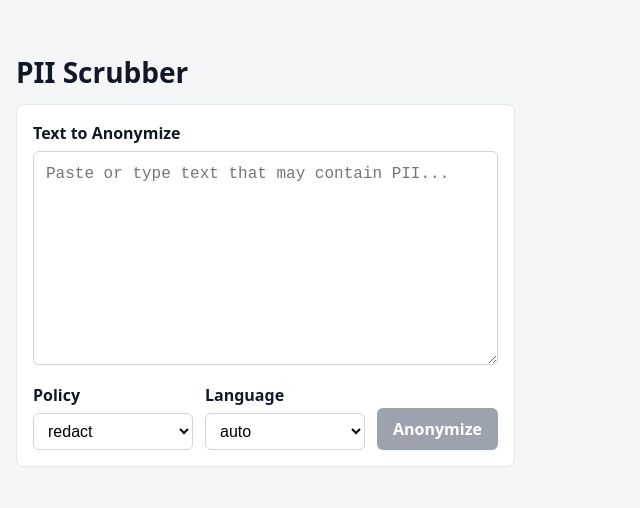
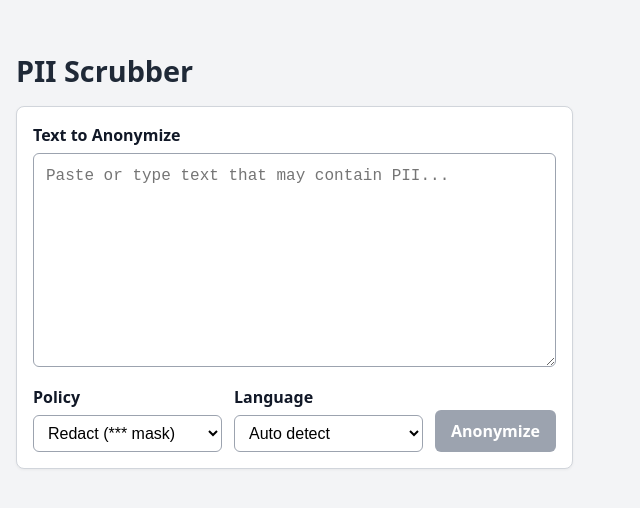
Before and after one commit to myahia93/Azure_PII_Scrubber_App, a React (Vite) app in the folder app/: page / in a window 1280 px wide. Shown: the part 138-646 px from the top of the page, without its empty margins (0-640 px from the left). Built offline with nearby package versions, Linux system fonts and the light colour scheme.

Commit message:
style: update UI components for PII Scrubber app, enhance form styles and improve text rendering

```diff
--- a/app/src/App.css
+++ b/app/src/App.css
@@ -10,7 +10,8 @@ body {
 }
 
 body {
-  background: #f5f6f8;
+  background: #f3f4f6;
+  /* Slightly grey background */
   color: #111827;
   font-family: system-ui, -apple-system, Segoe UI, Roboto, Helvetica, Arial, sans-serif;
 }
@@ -23,17 +24,20 @@ body {
 }
 
 h1 {
-  margin: 0 0 16px;
-  font-size: 1.75rem;
+  margin: 0 0 20px;
+  font-size: 1.8rem;
+  font-weight: 700;
+  color: #1f2937;
 }
 
 /* Form */
 .form {
-  background: #fff;
-  border: 1px solid #e5e7eb;
+  background: #ffffff;
+  border: 1px solid #d1d5db;
   border-radius: 8px;
   padding: 16px;
-  margin-bottom: 20px;
+  margin-bottom: 24px;
+  box-shadow: 0 1px 3px rgba(0, 0, 0, 0.05);
 }
 
 .label {
@@ -45,9 +49,9 @@ h1 {
 .textarea {
   width: 100%;
   padding: 10px 12px;
-  border: 1px solid #d1d5db;
+  border: 1px solid #9ca3af;
   border-radius: 6px;
-  background: #fff;
+  background: #ffffff;
   font-size: 1rem;
   line-height: 1.5;
   resize: vertical;
@@ -71,7 +75,7 @@ h1 {
 .select {
   width: 100%;
   padding: 8px 10px;
-  border: 1px solid #d1d5db;
+  border: 1px solid #9ca3af;
   border-radius: 6px;
   background: #fff;
   font-size: 1rem;
@@ -118,23 +122,31 @@ h1 {
 
 .content {
   padding: 12px;
-  border: 1px solid #e5e7eb;
+  border: 1px solid #d1d5db;
   border-radius: 6px;
-  background: #f8fafc;
+  background: #f9fafb;
   min-height: 160px;
   white-space: pre-wrap;
   word-break: break-word;
 }
 
+.original {
+  background: #fff;
+  /* Keep original text clean */
+}
+
 .anonymized {
-  background: #f0fdf4;
+  background: #ecfdf5;
+  /* Light green background for anonymized text */
 }
 
 /* Highlight */
 mark {
-  background: #fef08a;
+  background: #fde047;
+  /* Stronger yellow for PII highlight */
   padding: 0 2px;
   border-radius: 2px;
+  font-weight: 600;
 }
 
 /* Download button */
--- a/app/src/App.jsx
+++ b/app/src/App.jsx
@@ -7,7 +7,7 @@ function App() {
   const [language, setLanguage] = useState('auto');
   const [loading, setLoading] = useState(false);
   const [error, setError] = useState('');
-  const [result, setResult] = useState(null); // expected: { anonymized: string, spans?: [{start:number,end:number}] }
+  const [result, setResult] = useState(null);
 
   const handleSubmit = async (e) => {
     e.preventDefault();
@@ -46,30 +46,24 @@ function App() {
     URL.revokeObjectURL(url);
   };
 
-  const renderHighlighted = (anonymized, spans) => {
-    if (!anonymized) return null;
-    if (!spans || spans.length === 0) return anonymized;
+  const renderHighlighted = (text, spans) => {
+    if (!text) return null;
+    if (!spans || spans.length === 0) return text;
 
-    const sorted = [...spans].sort((a, b) => a.start - b.start);
     const parts = [];
     let cursor = 0;
 
-    sorted.forEach((s, i) => {
+    spans.forEach((s, i) => {
       if (s.start > cursor) {
-        parts.push(anonymized.slice(cursor, s.start));
+        parts.push(text.slice(cursor, s.start));
       }
-      parts.push(
-        <mark key={i}>
-          {anonymized.slice(s.start, Math.min(s.end, anonymized.length))}
-        </mark>
-      );
-      cursor = Math.min(s.end, anonymized.length);
+      parts.push(<mark key={i}>{text.slice(s.start, s.end)}</mark>);
+      cursor = s.end;
     });
 
-    if (cursor < anonymized.length) {
-      parts.push(anonymized.slice(cursor));
+    if (cursor < text.length) {
+      parts.push(text.slice(cursor));
     }
-
     return parts;
   };
 
@@ -98,9 +92,9 @@ function App() {
               value={policy}
               onChange={(e) => setPolicy(e.target.value)}
             >
-              <option value="redact">redact</option>
-              <option value="pseudo">pseudo</option>
-              <option value="hash">hash</option>
+              <option value="redact">Redact (*** mask)</option>
+              <option value="pseudo">Pseudo ([Category])</option>
+              <option value="hash">Hash (sha256, 10 chars)</option>
             </select>
           </div>
 
@@ -112,9 +106,9 @@ function App() {
               value={language}
               onChange={(e) => setLanguage(e.target.value)}
             >
-              <option value="auto">auto</option>
-              <option value="en">en</option>
-              <option value="fr">fr</option>
+              <option value="auto">Auto detect</option>
+              <option value="en">English</option>
+              <option value="fr">French</option>
             </select>
           </div>
 
```
Also changed, not shown: 1 other file (tests, documents, lock files or other folders).
